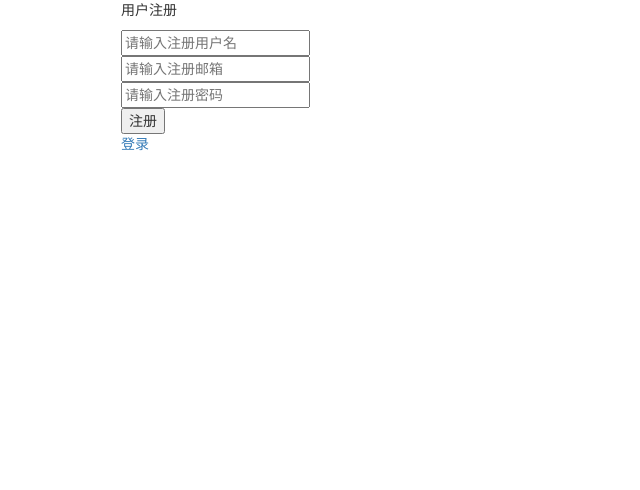
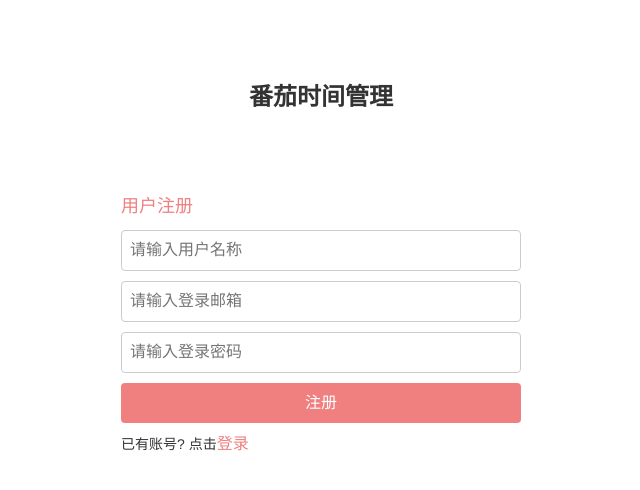
Before and after one commit to hcxowe/tomato-clock, a Vue app in the folder webapp/: page /sigin in a window 1280 px wide. Shown: the top 490 px of the page, without its empty margins (319-959 px from the left). Built offline with nearby package versions, Linux system fonts and the light colour scheme.

Commit message:
完成登录及注册界面

```diff
--- a/webapp/src/components/AccountLogin.vue
+++ b/webapp/src/components/AccountLogin.vue
@@ -18,7 +18,7 @@
             </div>
 
             <div>
-                <router-link class="link-sigin" :to="{ name: 'AccountSigin'}">注册</router-link>
+                尚未注册? 点击<router-link class="link-sigin" :to="{ name: 'AccountSigin'}">注册</router-link>
             </div>
         </div>
     </div>
@@ -35,7 +35,7 @@
     }
 </script>
 
-<style lang="less" scope>
+<style lang="less" scoped>
     .wrap {
         padding: 50px;
         width: 100%;
@@ -60,7 +60,7 @@
         }
 
         .link-sigin {
-            color: #000;
+            color: lightcoral;
             font-size: 16px;
             outline: 0;
             text-decoration: none;
--- a/webapp/src/components/AccountSigin.vue
+++ b/webapp/src/components/AccountSigin.vue
@@ -1,21 +1,28 @@
 <template>
+    <div class="wrap">
         <div class="login-container">
-        <p>用户注册</p>
-        <div>
-            <input type="text" placeholder="请输入注册用户名">
+            <p class="login-title">番茄时间管理</p>
+
+            <p class="login-login">用户注册</p>
+            <div class="input-wrap">
+                <input type="text" placeholder="请输入用户名称">
             </div>
-        <div>
-            <input type="text" placeholder="请输入注册邮箱">
+            <div class="input-wrap">
+                <input type="text" placeholder="请输入登录邮箱">
             </div>
-        <div>
-            <input type="text" placeholder="请输入注册密码">
+            <div class="input-wrap">
+                <input type="text" placeholder="请输入登录密码">
             </div>
-        <div>
+            <div class="login-msg hidden">
+                <p>注册失败</p>
+            </div>
+            <div class="input-wrap">
                 <button>注册</button>
             </div>
 
             <div>
-            <router-link :to="{ name: 'AccountLogin'}">登录</router-link>
+                已有账号? 点击<router-link class="link-login" :to="{ name: 'AccountLogin'}">登录</router-link>
+            </div>
         </div>
     </div>
 </template>
@@ -30,3 +37,81 @@
         }
     }
 </script>
+
+<style lang="less" scoped>
+    .wrap {
+        padding: 50px;
+        width: 100%;
+        height: 100%;
+    }
+
+    .login-container {
+        margin: 0 auto;
+        width: 400px;
+
+        .login-title {
+            padding: 30px;
+            margin-bottom: 50px;
+            text-align: center;
+            font-size: 24px;
+            font-weight: bold;
+        }
+
+        .login-login {
+            font-size: 18px;
+            color: lightcoral;
+        }
+
+        .link-login {
+            color: lightcoral;
+            font-size: 16px;
+            outline: 0;
+            text-decoration: none;
+
+            &:hover {
+                color: lightcoral;
+            }
+        }
+
+        .login-msg {
+            //height: 20px;
+        }
+    }
+
+    .input-wrap {
+        margin-top: 10px;
+        margin-bottom: 10px;
+
+        input {
+            width: 100%;
+            padding: 8px;
+            font-size: 16px;
+            outline: 0;
+            border: 1px solid #ccc;
+            border-radius: 4px;
+            transition: all .3s;
+
+            &:focus {
+                border-color: #2194E6;
+                box-shadow: 0 0 5px 0 #ccc;
+            }
+        }
+
+        button {
+            width: 100%;
+            padding: 8px;
+            font-size: 16px;
+            outline: 0;
+            color: white;
+            border: 1px solid transparent;
+            border-radius: 4px;
+            transition: all .3s;
+            background-color: lightcoral;
+
+            &:hover {
+                background-color: #da5454;
+                box-shadow: 0 0 5px 0 #ccc;
+            }
+        }
+    }
+</style>
```
Lines whose indentation alone changed are shown as unchanged.
